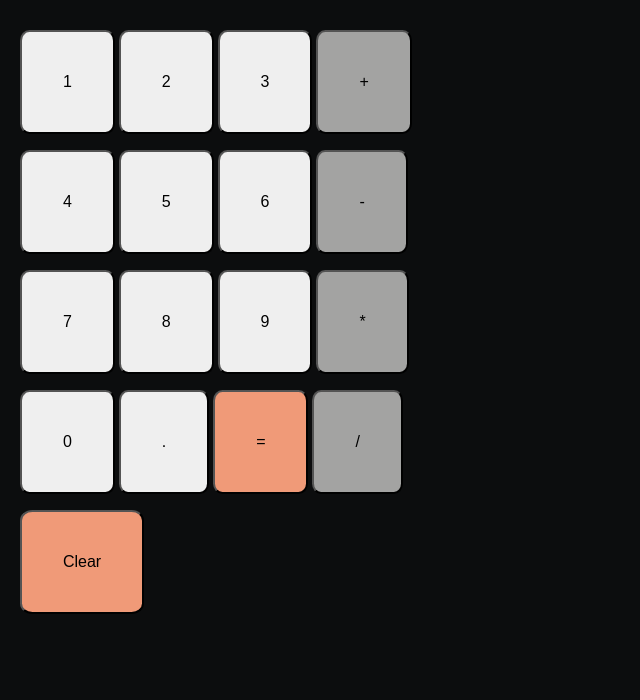
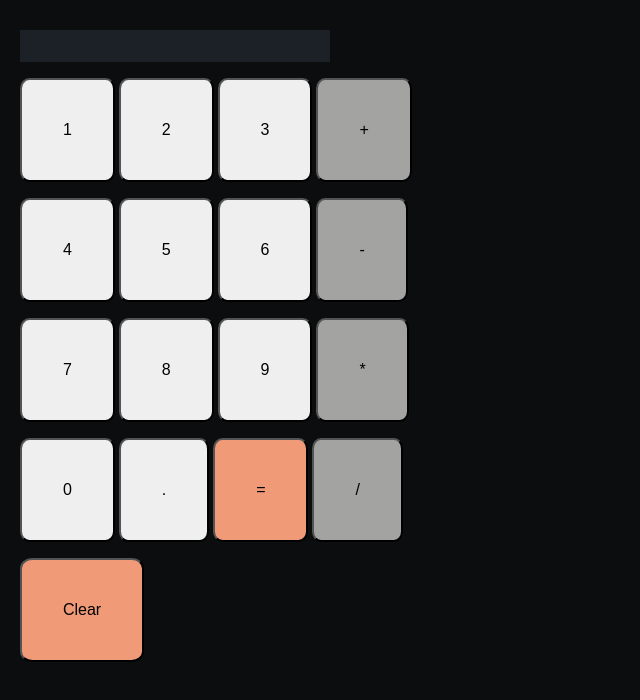
Before and after one commit to skyewasthelimit/CALCULATOR, a plain HTML site: page index.html in a window 1280 px wide. Shown: the whole page, without its empty margins (0-640 px from the left). Drawn offline with Linux system fonts and the light colour scheme.

Commit message:
Display Fixed

```diff
--- a/styles.css
+++ b/styles.css
@@ -39,6 +39,7 @@ p {
     font-size: 30px;
     font-weight: 550;
     background-color: #1b2127;
+    height: 2rem;
     width: 50%;
     max-width: 310px;
 }
```
